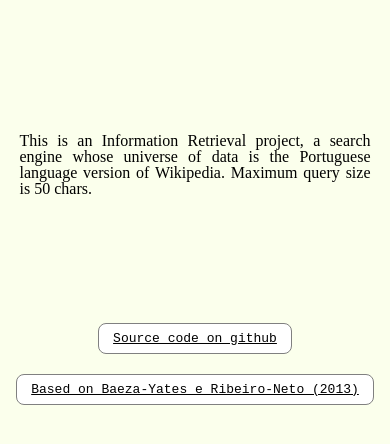
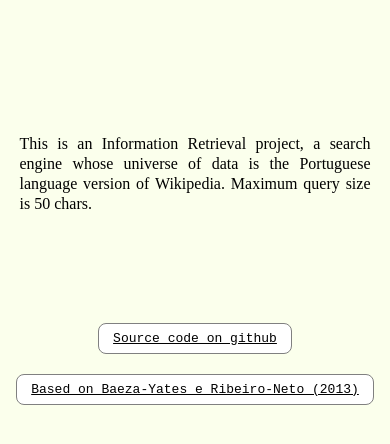
Before and after one commit to iankury/PinhaWiki, a website: page public/index.html in a window 390 px wide. Shown: the part 394-838 px from the top of the page. Drawn offline with Linux system fonts and the light colour scheme; no server answers.

Commit message:
minor restyle

```diff
--- a/public/style/style.css
+++ b/public/style/style.css
@@ -241,8 +241,8 @@ img {
 
   #general_info {
     font-size: 16px;
-    line-height: 1;
+    line-height: 20px;
     width: 90%;
-    bottom: 30%;
+    bottom: 28%;
   }
 }
```
